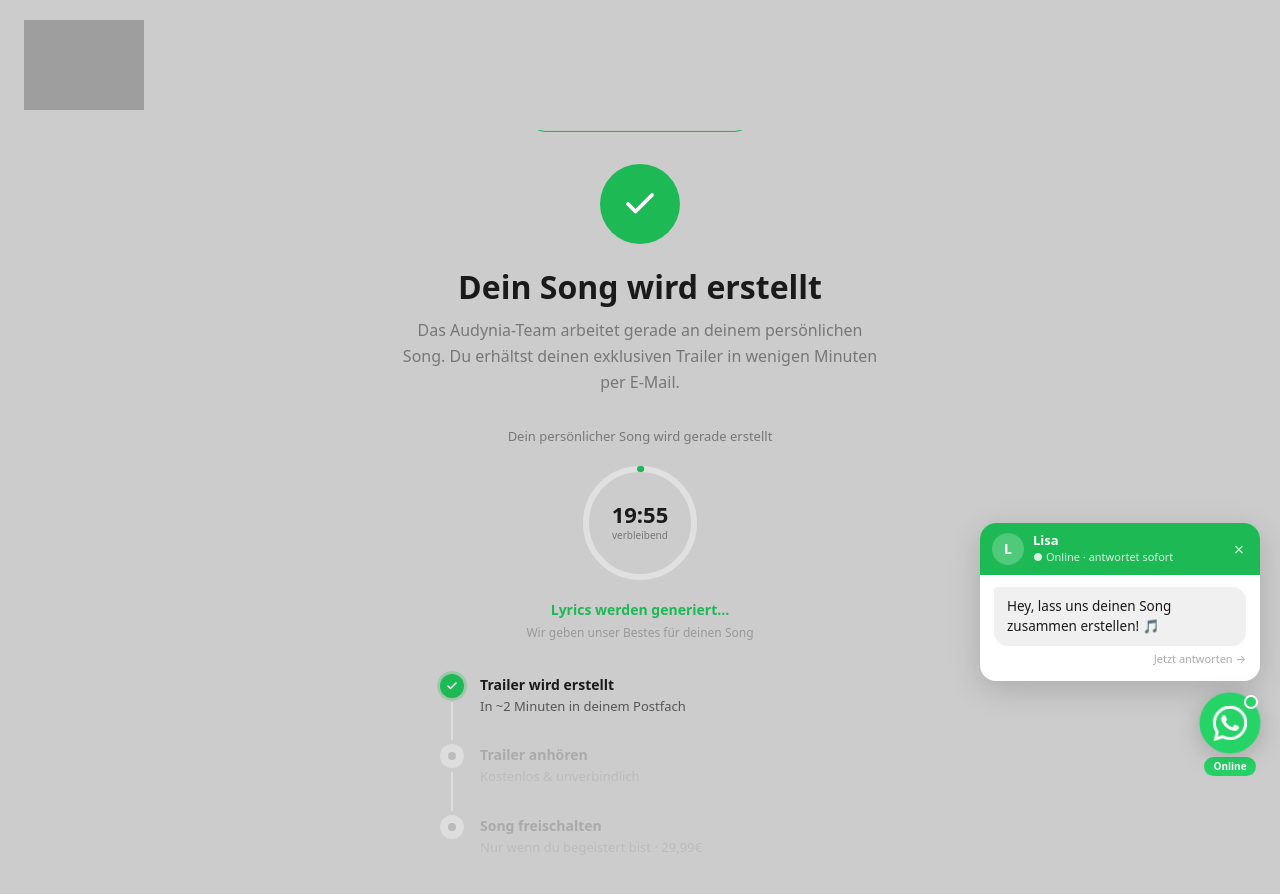
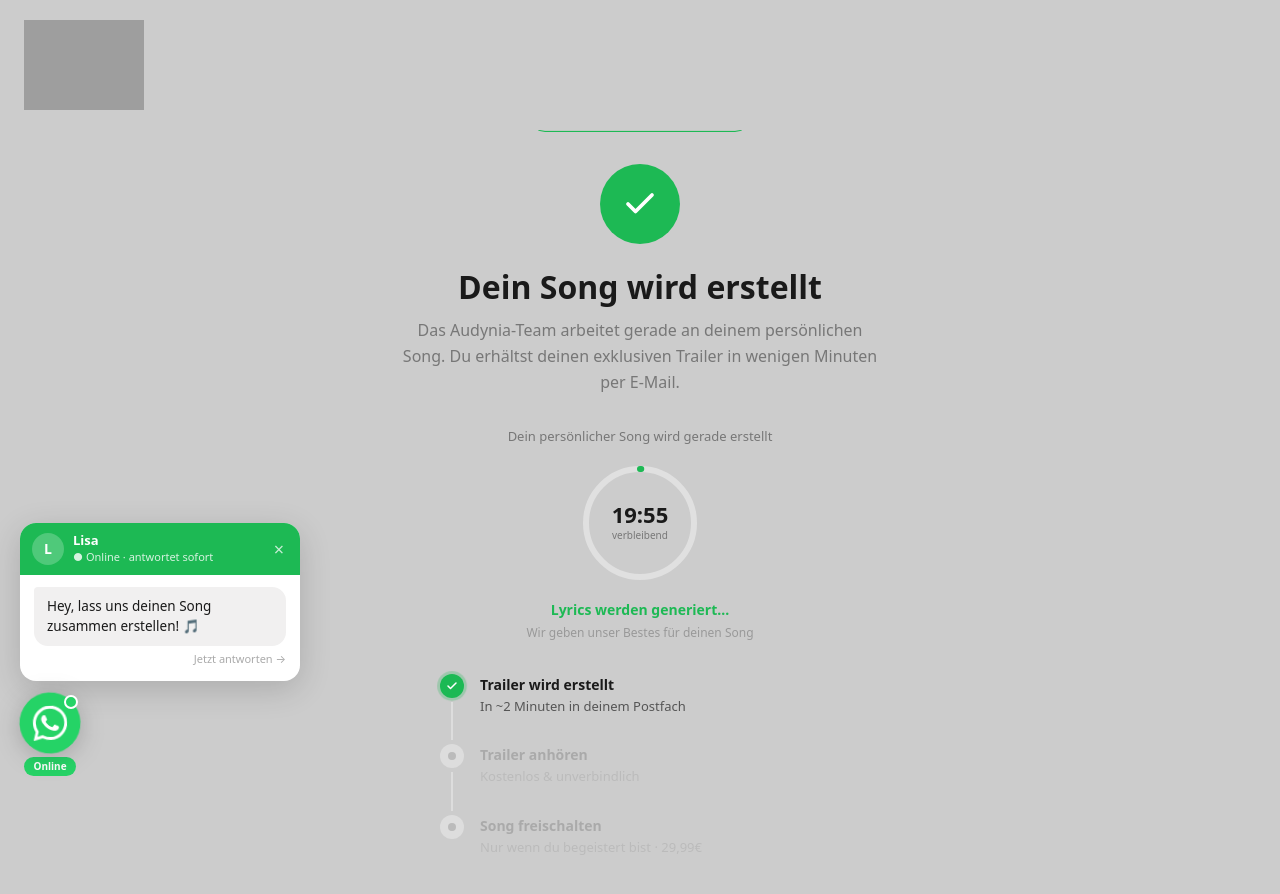
Before and after one commit to raouiata1/vowlyra, a Next.js app: page /success in a window 1280 px wide. Shown: the top 894 px of the page. Built offline with nearby package versions, Linux system fonts and the light colour scheme; grey boxes are pictures that could not be loaded.

Commit message:
ChatBar: Widget nach links unten verschoben
Co-Authored-By: Claude Sonnet 4.6 <noreply@anthropic.com>

```diff
--- a/src/components/ChatBar.tsx
+++ b/src/components/ChatBar.tsx
@@ -75,11 +75,11 @@ export default function ChatBar() {
       style={{
         position: "fixed",
         bottom: 24,
-        right: 20,
+        left: 20,
         zIndex: 9999,
         display: "flex",
         flexDirection: "column",
-        alignItems: "flex-end",
+        alignItems: "flex-start",
         fontFamily: "system-ui, -apple-system, sans-serif",
       }}
     >
@@ -100,7 +100,7 @@ export default function ChatBar() {
         .cb-panel   { animation: cb-slide-up 0.2s ease; }
         .cb-btn:hover { transform: scale(1.06); }
         @media (max-width: 480px) {
-          .cb-panel { width: 290px !important; right: 0 !important; }
+          .cb-panel { width: 290px !important; left: 0 !important; }
         }
       `}</style>
 
```
